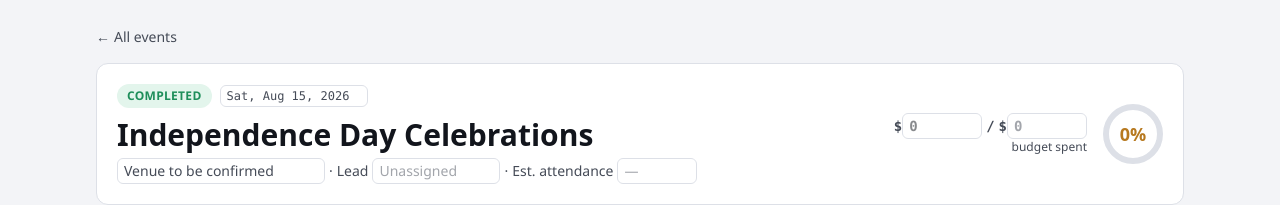
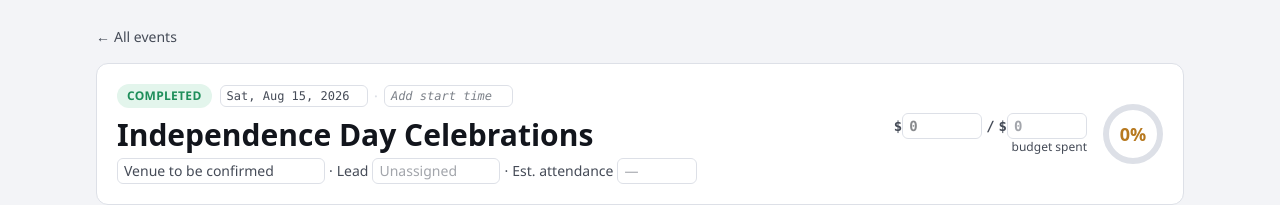
Before and after one commit to sarathsatheesan/event-planning, a React (Vite) app: page / in a window 1280 px wide. Both pictures are taken after a click on the button 272 px from the left and 455 px from the top of the page. Shown: the top 205 px of the page. Built offline with nearby package versions, Linux system fonts and the light colour scheme.

Commit message:
Add editable event start time; anchor the Day-Of timeline to it

```diff
--- a/src/components/Dashboard.jsx
+++ b/src/components/Dashboard.jsx
@@ -1,4 +1,5 @@
 import { statusTone, readiness, formatDateRange } from '../data/events.js'
+import { formatTime } from '../lib/records.js'
 import StatusPill from './StatusPill.jsx'
 import ReadinessGauge from './ReadinessGauge.jsx'
 
@@ -74,6 +75,7 @@ export default function Dashboard({ events, today, onSelectEvent, onCloneEvent }
                   <div className="mt-3 flex items-center gap-2 font-mono text-xs">
                     <span className="tabular">
                       {formatDateRange(event.date, event.endDate)}
+                      {event.startTime && `, ${formatTime(event.startTime)}`}
                     </span>
                     <span className="text-border">&middot;</span>
                     <TMinusLabel dateStr={event.date} today={today} />
--- a/src/components/EditableDate.jsx
+++ b/src/components/EditableDate.jsx
@@ -1,4 +1,5 @@
 import { useEffect, useRef, useState } from 'react'
+import { formatTime } from '../lib/records.js'
 
 function format(dateStr) {
   return new Date(dateStr + 'T00:00:00').toLocaleDateString('en-US', {
@@ -9,25 +10,43 @@ function format(dateStr) {
   })
 }
 
+/** Shared look for the two click-to-edit chips below. */
+const chip =
+  'focus-ring group inline-flex items-center gap-1 rounded-md border border-transparent px-1.5 py-0.5 font-mono text-xs transition hover:border-border hover:text-accent'
+
 /**
- * The event date as a click-to-edit field. Dates are the one thing owners
- * reliably need to change — a venue moves a date, a template gets rolled to
- * next year — so it is editable in place rather than buried in a form.
+ * When the event happens — date, optional end date for multi-day runs, and the
+ * start time. Dates and times are the fields owners actually change (a venue
+ * moves a booking, a template gets rolled to next year), so both edit in place.
  */
-export default function EditableDate({ value, endDate, original, onChange, onReset }) {
+export default function EditableDate({
+  value,
+  endDate,
+  startTime,
+  original,
+  onChange,
+  onTimeChange,
+  onReset,
+}) {
   const [editing, setEditing] = useState(false)
-  const inputRef = useRef(null)
+  const [editingTime, setEditingTime] = useState(false)
+  const dateRef = useRef(null)
+  const timeRef = useRef(null)
   const isEdited = value !== original
 
   useEffect(() => {
-    if (editing) inputRef.current?.focus()
+    if (editing) dateRef.current?.focus()
   }, [editing])
 
-  if (editing) {
+  useEffect(() => {
+    if (editingTime) timeRef.current?.focus()
+  }, [editingTime])
+
   return (
-      <span className="inline-flex items-center gap-2">
+    <span className="inline-flex flex-wrap items-center gap-1.5">
+      {editing ? (
         <input
-          ref={inputRef}
+          ref={dateRef}
           type="date"
           value={value}
           onChange={(e) => {
@@ -40,17 +59,12 @@ export default function EditableDate({ value, endDate, original, onChange, onRes
           }}
           className="focus-ring rounded-md border border-accent bg-surface px-2 py-1 font-mono text-xs text-ink"
         />
-      </span>
-    )
-  }
-
-  return (
-    <span className="inline-flex items-center gap-1.5">
+      ) : (
         <button
           type="button"
           onClick={() => setEditing(true)}
           title="Change the event date"
-        className="focus-ring group inline-flex items-center gap-1 rounded-md border border-transparent px-1.5 py-0.5 font-mono text-xs text-ink-soft transition hover:border-border hover:text-accent"
+          className={`${chip} text-ink-soft`}
         >
           {format(value)}
           <span aria-hidden="true" className="opacity-0 transition group-hover:opacity-100">
@@ -58,12 +72,41 @@ export default function EditableDate({ value, endDate, original, onChange, onRes
           </span>
           <span className="sr-only">Change date</span>
         </button>
+      )}
+
       {/* Multi-day events show their span; only the start date is editable. */}
-      {endDate && (
-        <span className="font-mono text-xs text-ink-soft">
-          &ndash; {format(endDate)}
+      {endDate && <span className="font-mono text-xs text-ink-soft">&ndash; {format(endDate)}</span>}
+
+      <span aria-hidden="true" className="text-border">
+        ·
       </span>
+
+      {editingTime ? (
+        <input
+          ref={timeRef}
+          type="time"
+          value={startTime ?? ''}
+          onChange={(e) => onTimeChange(e.target.value || null)}
+          onBlur={() => setEditingTime(false)}
+          onKeyDown={(e) => {
+            if (e.key === 'Enter' || e.key === 'Escape') setEditingTime(false)
+          }}
+          className="focus-ring rounded-md border border-accent bg-surface px-2 py-1 font-mono text-xs text-ink"
+        />
+      ) : (
+        <button
+          type="button"
+          onClick={() => setEditingTime(true)}
+          title="Set the time the event starts"
+          className={`${chip} ${startTime ? 'text-ink-soft' : 'italic text-ink-soft/70'}`}
+        >
+          {startTime ? `starts ${formatTime(startTime)}` : 'Add start time'}
+          <span aria-hidden="true" className="opacity-0 transition group-hover:opacity-100">
+            ✎
+          </span>
+        </button>
       )}
+
       {isEdited && (
         <button
           type="button"
--- a/src/components/EventDetail.jsx
+++ b/src/components/EventDetail.jsx
@@ -39,8 +39,10 @@ export default function EventDetail({ event, originalDate, today, onBack, onChan
             <EditableDate
               value={event.date}
               endDate={event.endDate}
+              startTime={event.startTime}
               original={originalDate}
               onChange={(date) => onChange({ date })}
+              onTimeChange={(startTime) => onChange({ startTime })}
               onReset={onReset}
             />
           </div>
--- a/src/components/tabs/DayOfCommandCenter.jsx
+++ b/src/components/tabs/DayOfCommandCenter.jsx
@@ -2,11 +2,7 @@ import { useEffect, useMemo, useState } from 'react'
 import { taskStatusTone } from '../../data/events.js'
 import StatusPill from '../StatusPill.jsx'
 import { InlineField, RemoveButton, AddButton } from '../fields.jsx'
-
-function toMinutes(hhmm) {
-  const [h, m] = hhmm.split(':').map(Number)
-  return h * 60 + m
-}
+import { formatTime, toMinutes, offsetFromStart } from '../../lib/records.js'
 
 export default function DayOfCommandCenter({ event, today, onRunOfShowChange }) {
   const isLiveDay = event.status === 'Live Today'
@@ -27,6 +23,13 @@ export default function DayOfCommandCenter({ event, today, onRunOfShowChange })
   }, [isLiveDay])
 
   const nowMinutes = clock.getHours() * 60 + clock.getMinutes()
+
+  // First item at or after the start time — everything above it is setup.
+  const startIndex = useMemo(() => {
+    if (!event.startTime) return -1
+    const start = toMinutes(event.startTime)
+    return items.findIndex((it) => toMinutes(it.time) >= start)
+  }, [items, event.startTime])
 
   const nextIndex = useMemo(() => {
     if (!isLiveDay) return -1
@@ -57,7 +60,7 @@ export default function DayOfCommandCenter({ event, today, onRunOfShowChange })
     const last = items[items.length - 1]
     onRunOfShowChange([
       ...items,
-      { time: last ? last.time : '09:00', item: '', owner: '', status: 'Not Started' },
+      { time: last ? last.time : (event.startTime ?? '09:00'), item: '', owner: '', status: 'Not Started' },
     ])
     setEditing(true)
   }
@@ -102,11 +105,22 @@ export default function DayOfCommandCenter({ event, today, onRunOfShowChange })
             })}
           </p>
         </div>
-        {!isLiveDay && (
-          <p className="max-w-[10rem] text-right text-xs text-ink-soft">
-            Activates automatically the morning of the event.
-          </p>
-        )}
+        <div className="text-right">
+          {event.startTime ? (
+            <p className="font-mono text-xs font-semibold text-ink">
+              Doors / start {formatTime(event.startTime)}
+            </p>
+          ) : (
+            <p className="text-xs italic text-ink-soft">
+              No start time set — add one on the event header to see prep vs. showtime.
+            </p>
+          )}
+          {!isLiveDay && (
+            <p className="mt-0.5 max-w-[11rem] text-xs text-ink-soft">
+              Activates automatically the morning of the event.
+            </p>
+          )}
+        </div>
       </div>
 
       <div className="mb-3 flex items-center justify-between gap-3">
@@ -127,6 +141,15 @@ export default function DayOfCommandCenter({ event, today, onRunOfShowChange })
       <ol className="flex flex-col gap-2">
         {items.map((it, idx) => (
           <li key={`${it.time}-${idx}`}>
+            {!editing && startIndex === idx && (
+              <div className="my-1 flex items-center gap-2 px-1">
+                <span className="h-px flex-1 bg-border" />
+                <span className="text-[11px] font-bold uppercase tracking-wide text-ink-soft">
+                  Event starts {formatTime(event.startTime)}
+                </span>
+                <span className="h-px flex-1 bg-border" />
+              </div>
+            )}
             {!editing && isLiveDay && idx === nextIndex && (
               <div className="my-1 flex items-center gap-2 px-1">
                 <span className="h-2 w-2 shrink-0 rounded-full bg-live" />
@@ -167,8 +190,15 @@ export default function DayOfCommandCenter({ event, today, onRunOfShowChange })
                   it.status === 'Done' ? 'opacity-60' : ''
                 }`}
               >
-                <span className="font-mono tabular w-14 shrink-0 text-base font-semibold text-ink-soft">
-                  {it.time}
+                <span className="w-14 shrink-0">
+                  <span className="font-mono tabular block text-base font-semibold text-ink-soft">
+                    {it.time}
+                  </span>
+                  {offsetFromStart(it.time, event.startTime) && (
+                    <span className="font-mono block text-[10px] text-ink-soft/70">
+                      {offsetFromStart(it.time, event.startTime)}
+                    </span>
+                  )}
                 </span>
                 <span className="min-w-0 flex-1">
                   <span className="block text-base font-semibold leading-snug text-ink">
--- a/src/data/events.js
+++ b/src/data/events.js
@@ -12,6 +12,9 @@ import { buildTemplateChecklist, TEMPLATE_CATEGORIES } from './template.js'
 /** The not-yet-planned shape shared by every event awaiting its details. */
 const shell = {
   endDate: null,
+  // When the event actually begins. Null until someone sets it — the Day-Of
+  // timeline uses it to show what is prep and what is showtime.
+  startTime: null,
   venue: null,
   lead: null,
   budget: null,
--- a/src/lib/records.js
+++ b/src/lib/records.js
@@ -3,3 +3,30 @@
 export function nextId(items) {
   return items.reduce((max, item) => Math.max(max, item.id ?? 0), 0) + 1
 }
+
+/** "18:30" -> "6:30 PM". Returns null for an unset time. */
+export function formatTime(hhmm) {
+  if (!hhmm) return null
+  const [h, m] = hhmm.split(':').map(Number)
+  const suffix = h >= 12 ? 'PM' : 'AM'
+  const hour12 = h % 12 === 0 ? 12 : h % 12
+  return `${hour12}:${String(m).padStart(2, '0')} ${suffix}`
+}
+
+/** Minutes since midnight, for comparing schedule times. */
+export function toMinutes(hhmm) {
+  const [h, m] = hhmm.split(':').map(Number)
+  return h * 60 + m
+}
+
+/** "-30m", "+2h 15m", or "start" — a schedule item relative to the event start. */
+export function offsetFromStart(itemTime, startTime) {
+  if (!startTime) return null
+  const delta = toMinutes(itemTime) - toMinutes(startTime)
+  if (delta === 0) return 'start'
+  const abs = Math.abs(delta)
+  const h = Math.floor(abs / 60)
+  const m = abs % 60
+  const parts = [h ? `${h}h` : null, m ? `${m}m` : null].filter(Boolean).join(' ')
+  return `${delta < 0 ? '\u2212' : '+'}${parts}`
+}
```
Lines whose indentation alone changed are shown as unchanged.
